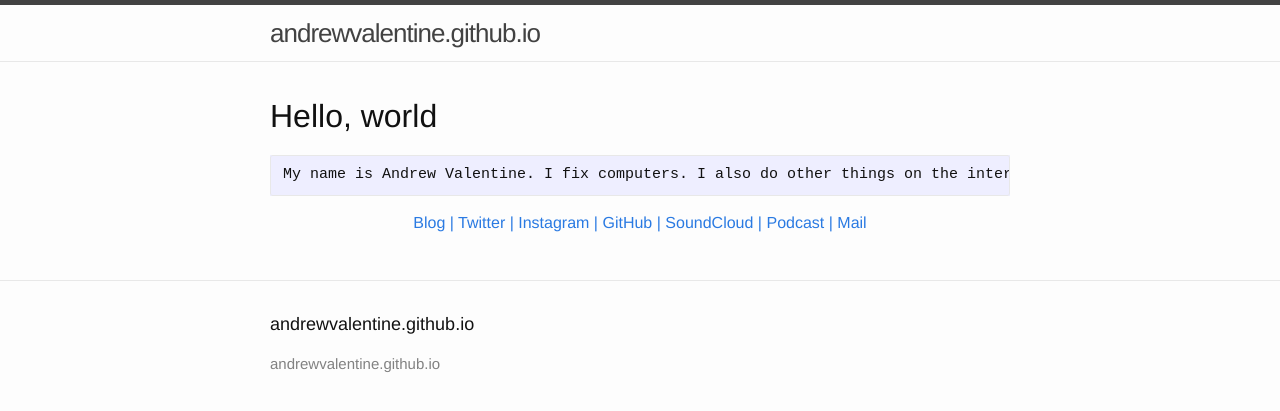
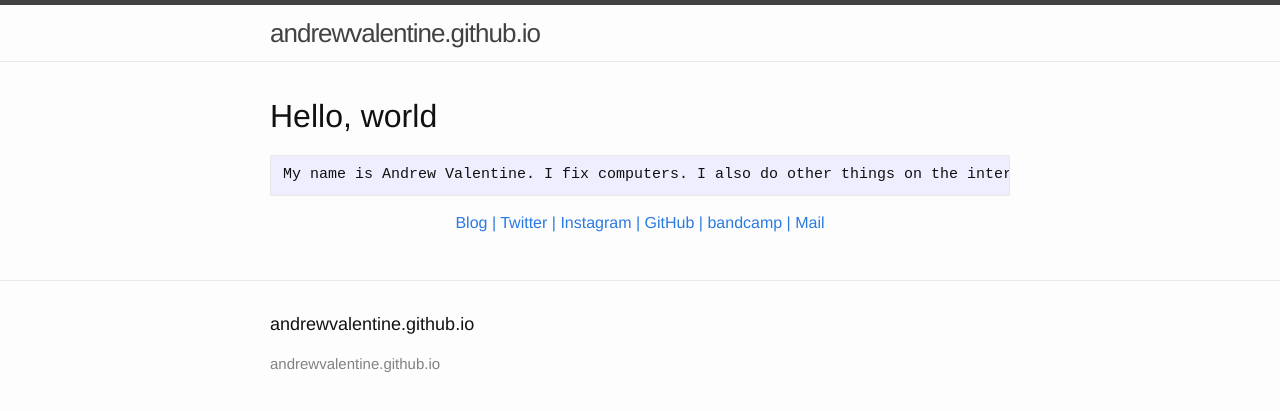
Before and after one commit to andrewvalentine/andrewvalentine.github.io, a Jekyll site: the page built from index.md, in a window 1280 px wide. Shown: the top 411 px of the page. Built offline with Jekyll 4.4.1, drawn with Linux system fonts in a browser that asks for light colours.

Commit message:
Update index.md
remove Soundcloud and podcast, add Bandcamp

````diff
--- a/index.md
+++ b/index.md
@@ -6,4 +6,4 @@ layout: default
 My name is Andrew Valentine. I fix computers. I also do other things on the internet. This webpage is for links to those things.
 ```
 
-<p align="center"> <a href="http://defaultswrite.co" target="_blank">Blog |</a> <a href="https://www.twitter.com/andrewvalentine" target="_blank">Twitter |</a> <a href="https://www.instagram.com/andrewvalentine" target="_blank">Instagram |</a> <a href="https://www.github.com/andrewvalentine" target="_blank">GitHub |</a> <a href="https://www.soundcloud.com/andrewvalentine" target="_blank">SoundCloud |</a> <a href="http://www.briscast.com/mayors-of-bristol/" target="_blank">Podcast |</a> <a href="mailto:andrew@defaultswrite.co" target="_blank">Mail</a> </p>
+<p align="center"> <a href="http://defaultswrite.co" target="_blank">Blog |</a> <a href="https://www.twitter.com/andrewvalentine" target="_blank">Twitter |</a> <a href="https://www.instagram.com/andrewvalentine" target="_blank">Instagram |</a> <a href="https://www.github.com/andrewvalentine" target="_blank">GitHub |</a> <a href="https://sayhitofoxes.bandcamp.com" target="_blank">bandcamp |</a> <a href="mailto:andrew@defaultswrite.co" target="_blank">Mail</a> </p>
````
